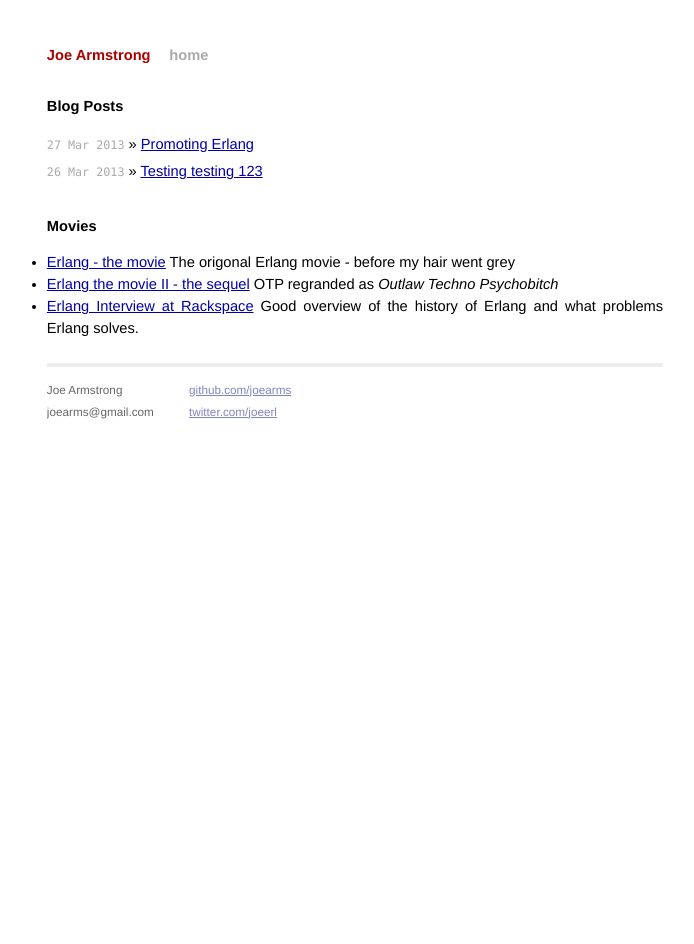
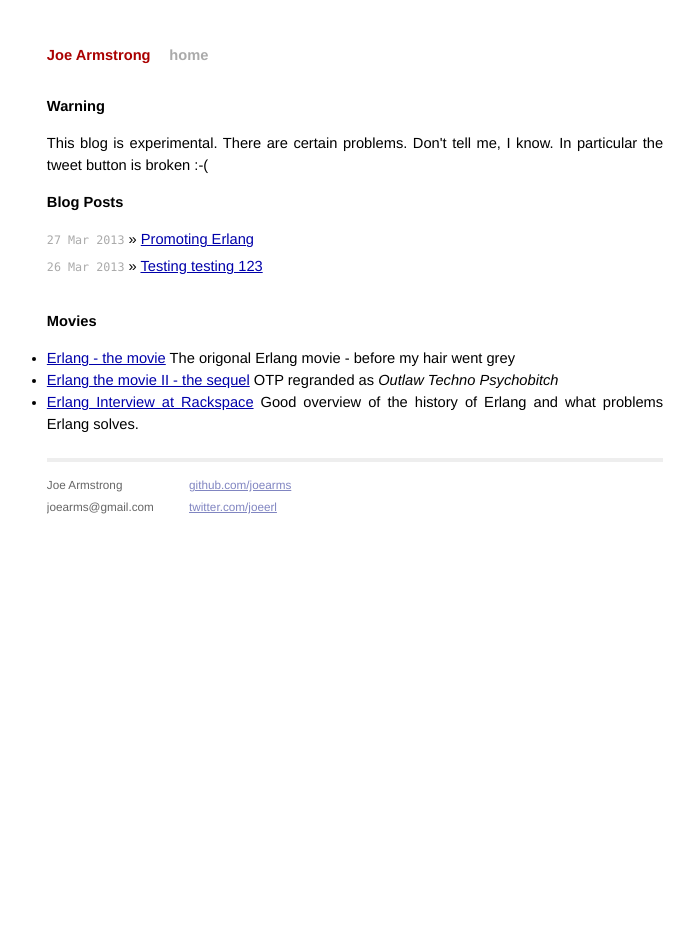
Before and after one commit to joearms/old.blog, a Jekyll site: the page built from index.html, in a window 1280 px wide. Shown: the whole page, without its empty margins (285-979 px from the left). Built offline with Jekyll 4.4.1, drawn with Linux system fonts in a browser that asks for light colours; Markdown is read by kramdown in place of the engine named in the settings.

Commit message:
added warning to index

```diff
--- a/index.html
+++ b/index.html
@@ -4,6 +4,15 @@ title: Joe Armstrong
 ---
 
 <div id="home">
+
+  <h1>Warning</h1>
+
+  <p>
+    This blog is experimental. There are certain problems. Don't tell me, I know.
+    In particular the tweet button is broken :-(
+</p>
+
+
   <h1>Blog Posts</h1>
   <ul class="posts">
     {% for post in site.posts %}
```
Also changed, not shown: _posts/2013-03-26-testing-testing-123.md (+1 -1 lines).
